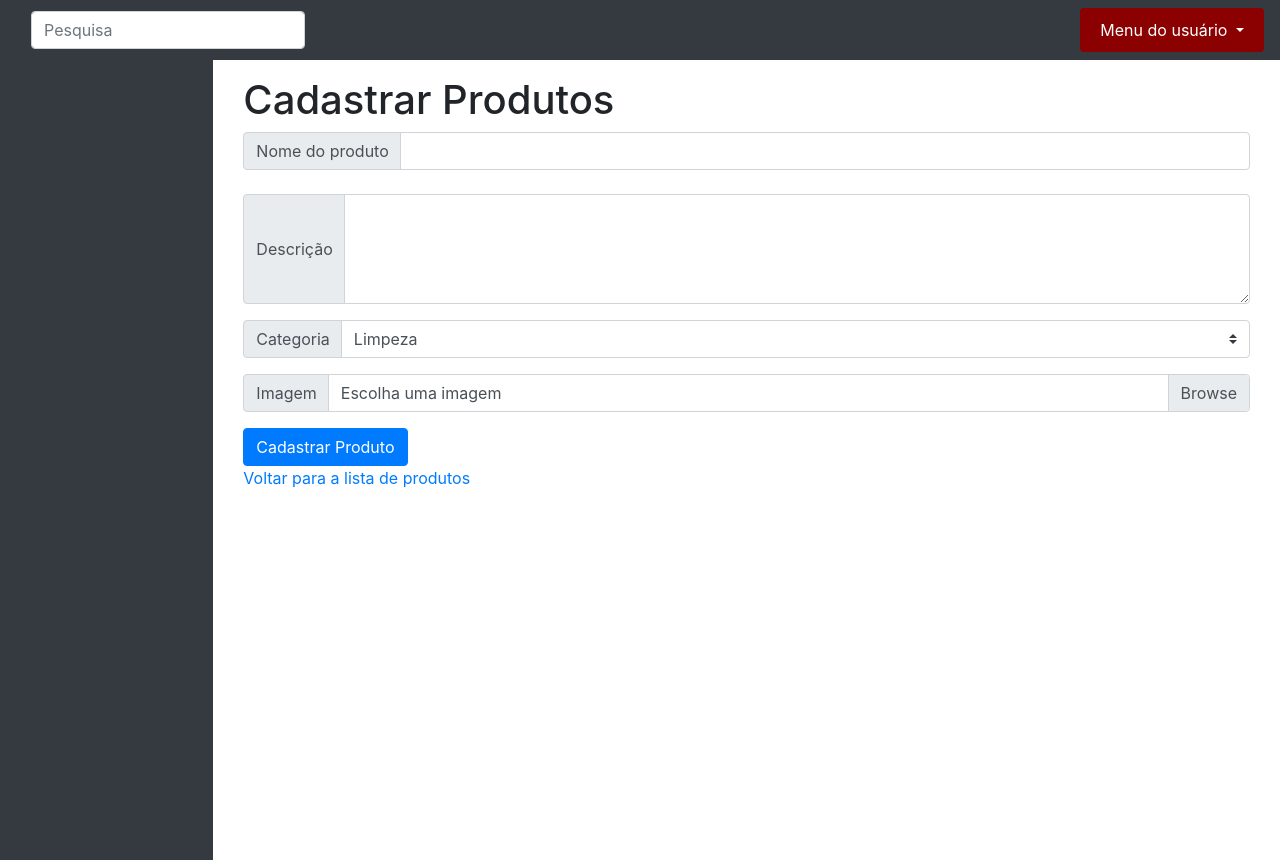
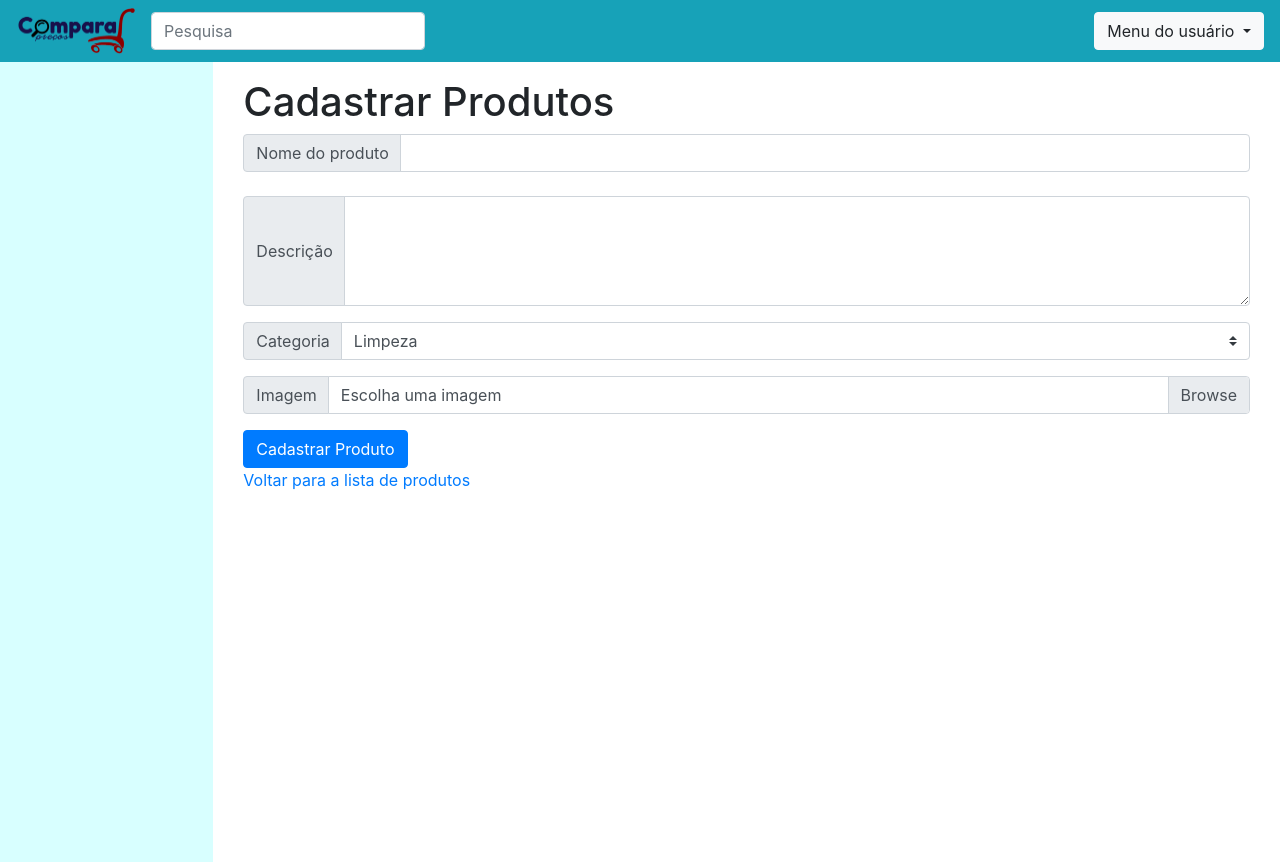
Before and after one commit to leonardo-senac/pi-django, a Django app: page /cadastrar_produtos/ in a window 1280 px wide. Run offline with Django 4.2, Linux system fonts and the light colour scheme; a user stored in the database is signed in; data comes from the database, SQL or seed files in the repository; data that the repository does not hold is empty; parts of the project's set-up code (start-up, migrations or seed data) failed here and were passed over; some libraries are stand-ins or nearby versions.

Commit message:
alteração de cores

```diff
--- a/projeto_compara/core/templates/base.html
+++ b/projeto_compara/core/templates/base.html
@@ -20,21 +20,6 @@
         crossorigin="anonymous"></script>
     <link href="https://fonts.googleapis.com/css2?family=Pacifico&display=swap" rel="stylesheet">
     <style>
-        /* Estilize os botões */
-        .btn-botao-cor-especial {
-            background-color: darkred;
-            color: white;
-            border: none;
-            border-radius: 4px;
-            padding: 10px 20px;
-            transition: background-color 0.3s ease;
-        }
-
-        .btn-botao-cor-especial:hover {
-            background-color: #990000;
-            color: white;
-            /* Tom mais escuro para realçar o hover */
-        }
 
         /* Estilize a modal */
         .modal-content {
@@ -48,13 +33,6 @@
             background-color: #fff;
             border-radius: 10px;
             box-shadow: 0px 0px 20px rgba(0, 0, 0, 0.2);
-        }
-
-        .modal-title {
-            color: darkred;
-            font-family: 'Geneva', sans-serif;
-            font-size: 24px;
-            margin-bottom: 15px;
         }
 
         /* Estilize a tabela de preços */
@@ -201,12 +179,11 @@
 </head>
 
 <body>
-    <nav class="navbar navbar-expand-lg navbar-dark bg-dark">
+    <nav class="navbar navbar-expand-lg navbar-dark bg-info">
+        <a href="{% url 'lista_produtos' %}"><img src="../../imagens_mercados/thumbnail_Logo Compara preços (1).png"
+                style="width: 120px;" alt="Logo do site"></a>
+
         <div class="container">
-            <button class="navbar-toggler" type="button" data-toggle="collapse" data-target="#navbarsExample07"
-                aria-controls="navbarsExample07" aria-expanded="false" aria-label="Toggle navigation">
-                <span class="navbar-toggler-icon"></span>
-            </button>
 
             <div class="collapse navbar-collapse" id="navbarsExample07">
                 <form class="form-inline my-2 my-md-0">
@@ -217,12 +194,14 @@
         </div>
         {% if usuario.is_authenticated %}
         <div class="dropdown">
-            <a class="btn btn-botao-cor-especial dropdown-toggle" style="margin-left: 10px;" href="#" role="button"
+            <a class="btn btn-light dropdown-toggle" style="margin-left: 10px;" href="#" role="button"
                 id="dropdownMenuLink" data-toggle="dropdown" aria-haspopup="true" aria-expanded="false">
                 Menu do usuário
             </a>
 
             <div class="dropdown-menu" aria-labelledby="dropdownMenuLink">
+                <a class="dropdown-item">{{usuario.username}}</a>
+                <div class="dropdown-divider"></div>
                 <a href="{% url 'cadastrar_produtos' %}" class="dropdown-item">Adicionar Produto</a>
                 <a href="{% url 'cadastro_sessoes' %}" class="dropdown-item">Menu Sessões</a>
                 <a href="{% url 'adicionar_categoria' %}" class="dropdown-item">Menu Categorias</a>
@@ -241,7 +220,7 @@
     </nav>
     <div class="container-fluid">
         <div class="row flex-nowrap">
-            <div class="col-auto col-md-3 col-xl-2 px-sm-2 px-0 bg-dark">
+            <div class="col-auto col-md-3 col-xl-2 px-sm-2 px-0" style="background-color: #d8ffff;">
                 <div class="d-flex flex-column align-items-center align-items-sm-start px-3 pt-2 text-white min-vh-100">
 
                     <ul class="nav nav-pills flex-column mb-sm-auto mb-0 align-items-center align-items-sm-start"
@@ -249,7 +228,7 @@
                         {% for sessao in sessoes %}
                         <li class="nav-item">
                             <a href="{% url 'produtos_por_sessao' sessao.id %}" class="nav-link align-middle px-0">
-                                <span class="ms-1 d-none d-sm-inline">{{sessao.nome}}</span>
+                                <span class="ms-1 d-none d-sm-inline text-secondary">{{sessao.nome}}</span>
                             </a>
                         </li>
                         {% endfor %}
@@ -276,25 +255,26 @@
                 </div>
                 <div class="modal-body">
                     <h1 class="h1-iggor">Trocar Senha</h1>
-                    <form>
+                    <form action="{% url 'mudar_senha' %}" method="post">
+                        {% csrf_token %}
                         <div class="input-group" style="margin-bottom: 10px;">
                             <div class="input-group-prepend">
                                 <span class="input-group-text" id="">Senha Atual</span>
                             </div>
-                            <input type="text" class="form-control" name="senha_atual">
+                            <input type="password" class="form-control" name="senha_antiga" id="old_pass">
                         </div>
                         <div class="input-group" style="margin-bottom: 10px;">
                             <div class="input-group-prepend">
                                 <span class="input-group-text" id="">Nova Senha</span>
                             </div>
-                            <input type="text" class="form-control" name="nova_senha" id="password">
+                            <input type="password" class="form-control" name="nova_senha" id="password">
                         </div>
                         <p id="erro" style="color: red; display: none;">Senha incompatível</p>
                         <div class="input-group" style="margin-bottom: 10px;">
                             <div class="input-group-prepend">
                                 <span class="input-group-text" id="">Nova Senha</span>
                             </div>
-                            <input type="text" class="form-control" name="nova_senha2" id="password2">
+                            <input type="password" class="form-control" name="nova_senha2" id="password2">
                         </div>
                         <div class="modal-footer">
                             <button type="button" class="btn btn-secondary" data-dismiss="modal">Voltar</button>
--- a/projeto_compara/core/templates/produtos.html
+++ b/projeto_compara/core/templates/produtos.html
@@ -14,7 +14,7 @@
     <div class="card-group">
         <div class="row">
             {% for produto in produtos %}
-            <div class="produtos card borda-cor-especial" style="height: 500px;">
+            <div class="produtos card bg-light" style="height: 500px;">
                 <img class="card-img-top" src="{{produto.imagem.url}}" alt="Imagem de {{produto.nome}}">
                 <div class="card-body">
                     <h5 class="card-title">{{produto.nome}}</h5>
@@ -23,12 +23,12 @@
                     {% endif %}
                     <!-- Botão para acionar modal -->
                     <div style="position: absolute; bottom: 10px;">
-                        <button type="button" class="btn btn-botao-cor-especial" data-toggle="modal"
+                        <button type="button" class="btn btn-info" data-toggle="modal"
                             data-target="#modal{{produto.id}}">
                             Preços
                         </button>
                         {% if usuario.is_authenticated %}
-                        <a href="{% url 'tela_precos' produto.id %}" class="btn btn-botao-cor-especial">Alterar
+                        <a href="{% url 'tela_precos' produto.id %}" class="btn btn-info">Alterar
                             preços</a>
                         {% endif %}
                     </div>
--- a/projeto_compara/core/views.py
+++ b/projeto_compara/core/views.py
@@ -4,6 +4,7 @@ from django.contrib.auth.models import User
 from django.contrib.auth import authenticate, login, logout
 from django.contrib.auth.forms import AuthenticationForm
 from django.contrib.auth.decorators import login_required
+from django.contrib.auth.hashers import *
 
 # Create your views here.
 
@@ -208,3 +209,13 @@ def editar_sessao(request,id_sessao):
     sessao.save()
 
     return redirect(cadastro_sessoes)
+
+def mudar_senha(request):
+    usuario = User.objects.get(id=request.user.id)
+    if usuario.check_password(request.POST['senha_antiga']):
+        usuario.password = make_password(request.POST['nova_senha'])
+        usuario.save()
+        alert = 'Senha alterada com sucesso!'
+    else:
+        alert = 'Erro na senha atual!'
+    return redirect(lista_produtos)
--- a/projeto_compara/projeto_compara/urls.py
+++ b/projeto_compara/projeto_compara/urls.py
@@ -31,6 +31,7 @@ urlpatterns = [
     path('cadastro/', cadastro, name='cadastro'),
     path('logar', logar, name="logar"),
     path('deslogar', deslogar, name="deslogar"),
+    path('mudar_senha', mudar_senha, name='mudar_senha'),
     path('produtos_por_sessao/<int:id_sessao>/', produtos_por_sessao, name='produtos_por_sessao'),
     path('adicionar_categoria/', adicionar_categoria, name="adicionar_categoria"),
     path('excluir_categoria/<int:id_categoria>/', excluir_categoria, name="excluir_categoria"),
```
Also changed, not shown: projeto_compara/imagens_mercados/thumbnail_Logo Compara preços (1).png (added).
